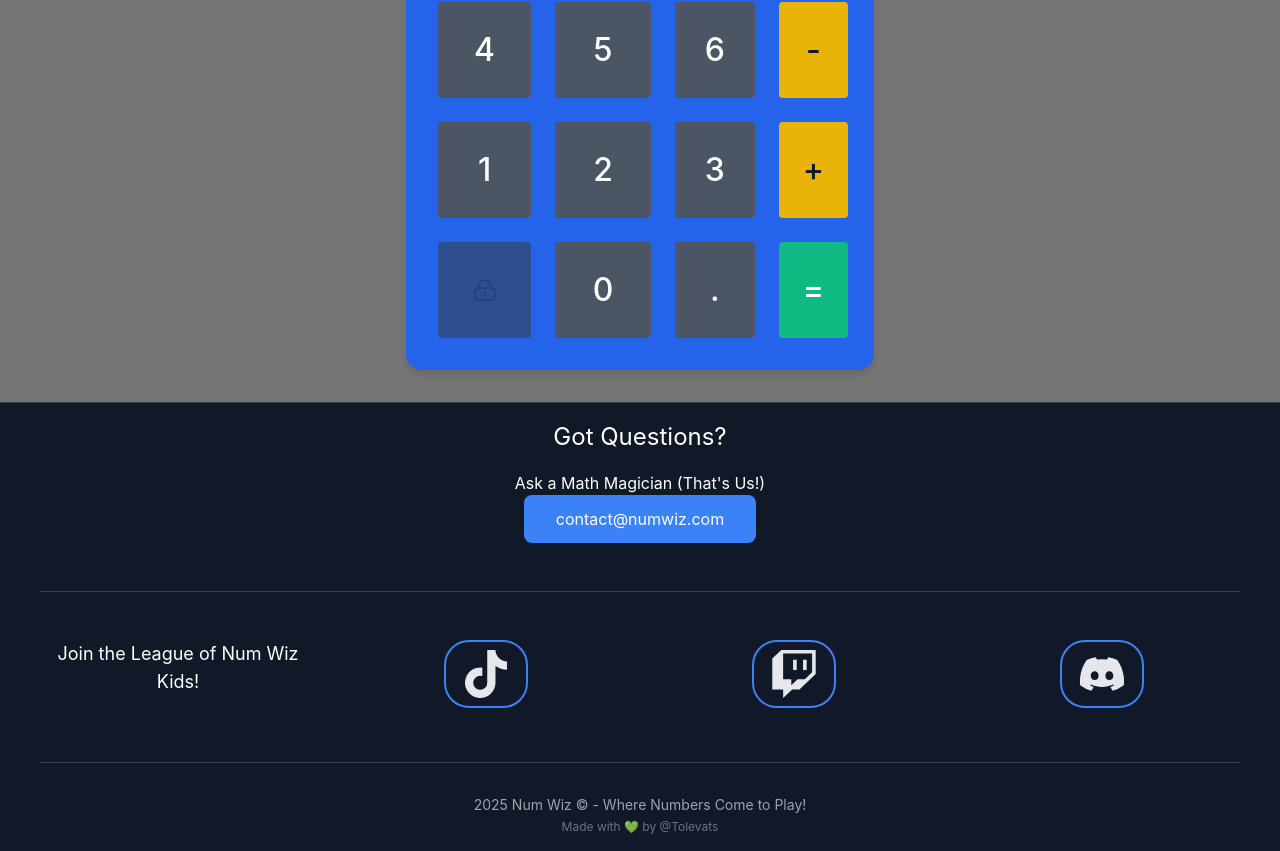
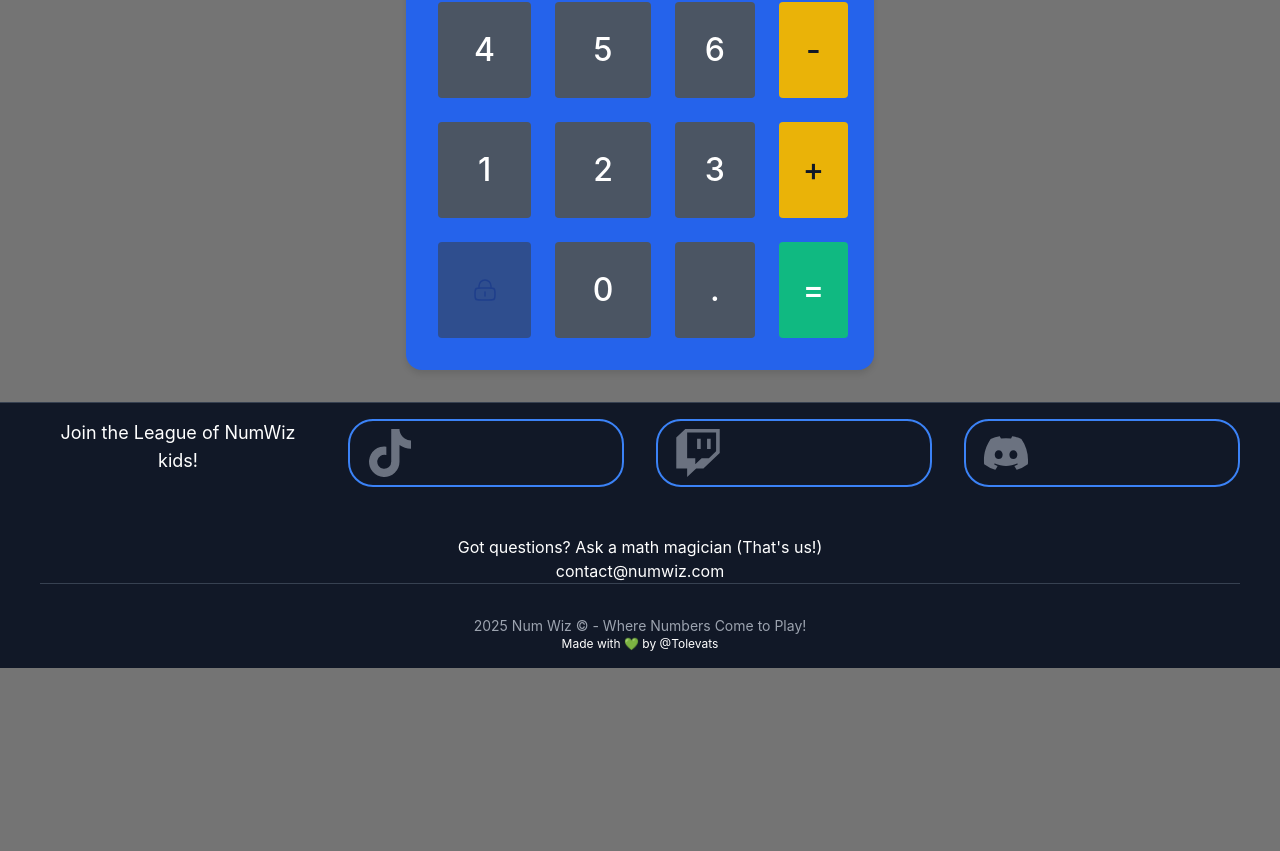
Before and after one commit to Tolevats/num-wiz, a React (Vite) app: page / in a window 1280 px wide. Shown: the part 849-1700 px from the top of the page. After the commit the page ends 1517 px from the top, so only its background shows below. Built offline with nearby package versions, Linux system fonts and the light colour scheme; a web font is replaced by a local one.

Commit message:
refactor: Restructure Footer component for improved layout and readability

```diff
--- a/src/components/Footer.tsx
+++ b/src/components/Footer.tsx
@@ -7,53 +7,52 @@ const Footer: React.FC = () => {
 
   return (
     <footer className="app-footer">
-      <div className="footer-section contact-section">
-        <div className="footer-cta">
-          <h3 className="cta-heading magic-hover">Got Questions?</h3>
-          <h4>Ask a Math Magician <span className="magic-text">(That's Us!)</span></h4>
-          <button className="cta-button">contact@numwiz.com</button>
-        </div>
-
-        <div className="footer-section community-section">
-          <h4 className="text-xs md:text-base lg:text-lg" aria-label="Join our online community">Join the League of Num Wiz Kids!</h4>
-          <div className="footer-column">
+      <div className="footer-section">
+        <div className="community-section">
+          <h4 className="community-cta text-xs md:text-base lg:text-lg" aria-label="Join our online community">Join the League of NumWiz kids!</h4>
+          <div className="community-link">
             <a
             href="https://www.tiktok.com/"
             target="_blank"
             rel="noreferrer noopener"
             aria-label="TikTok"
-            className="text-gray-500 hover:text-primary dark:hover:text-primary-light transition-colors community-link pulse-animation"
+            className="text-gray-500 hover:text-primary dark:hover:text-primary-light transition-colors pulse-animation"
           >
             <FaTiktok className="h-6 w-6 md:h-12 md:w-12 lg:h-18 lg:w-18"/>
           </a>
           </div>
-          <div className="footer-column">
+          <div className="community-link">
             <a
             href="https://www.twitch.tv/"
             target="_blank"
             rel="noreferrer noopener"
             aria-label="Twitch"
-            className="text-gray-500 hover:text-primary dark:hover:text-primary-light transition-colors community-link pulse-animation"
+            className="text-gray-500 hover:text-primary dark:hover:text-primary-light transition-colors pulse-animation"
           >
             <FaTwitch className="h-6 w-6 md:h-12 md:w-12 lg:h-18 lg:w-18"/>
           </a>
           </div>
-          <div className="footer-column">
+          <div className="community-link">
             <a
             href="https://discord.com/"
             target="_blank"
             rel="noreferrer noopener"
             aria-label="Discord"
-            className="text-gray-500 hover:text-primary dark:hover:text-primary-light transition-colors community-link pulse-animation"
+            className="text-gray-500 hover:text-primary dark:hover:text-primary-light transition-colors pulse-animation"
           >
             <FaDiscord className="h-6 w-6 md:h-12 md:w-12 lg:h-18 lg:w-18"/>
           </a>
           </div>
         </div>
-
-        <div className="footer-section">
+        <div className="contact-section">
+          <h5 className="contact-cta">
+            Got questions? Ask a math magician <span className="magic-hover magic-text">(That's us!)</span>
+          </h5>
+          <button className="contact-btn">contact@numwiz.com</button>
+        </div>
+        <div className="bottom-section">
           <p className="text-sm copyright-line">{currentYear} Num Wiz © - Where Numbers Come to Play!</p>
-          <p className="text-xs author-line text-gray-500 mt-1">Made with 💚 by @Tolevats</p>
+          <p className="text-xs author-line">Made with 💚 by @Tolevats</p>
         </div>
       </div>
     </footer>
```
